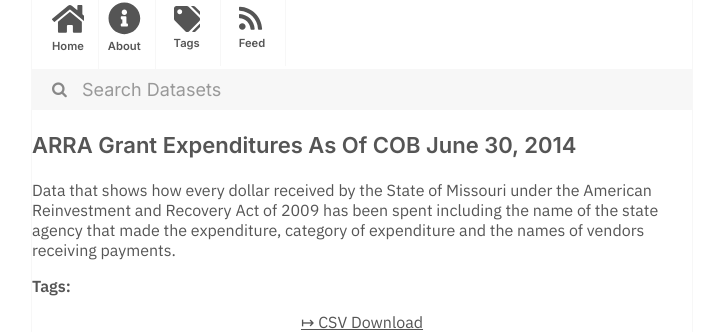
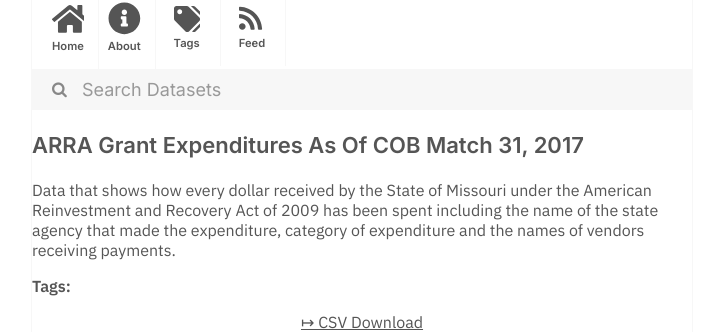
Before and after one commit to dayda-entities/state-of-missouri, a Jekyll site: the page built from _posts/2020-11-10-arra-grant-expenditures-as-of-.md, in a window 1280 px wide. Shown: the part 216-548 px from the top of the page, without its empty margins (278-1001 px from the left). Built offline with Jekyll 4.4.1, drawn with Linux system fonts in a browser that asks for light colours.

```diff
--- a/_posts/2020-11-10-arra-grant-expenditures-as-of-.md
+++ b/_posts/2020-11-10-arra-grant-expenditures-as-of-.md
@@ -1,14 +1,14 @@
 ---
-title: 'ARRA Grant Expenditures As Of COB June 30, 2014'
-created: '2020-11-10T17:23:36.233136'
-modified: '2020-11-10T17:23:36.233142'
+title: 'ARRA Grant Expenditures As Of COB Match 31, 2017'
+created: '2020-11-10T17:23:36.251363'
+modified: '2020-11-10T17:23:36.251369'
 state: active
 type: dataset
 tags: []
 groups:
   - Local Government
-csv_url: 'https://data.mo.gov/api/views/ef66-7b8b/rows.csv?accessType=DOWNLOAD'
-json_url: 'https://data.mo.gov/api/views/ef66-7b8b/rows.json?accessType=DOWNLOAD'
+csv_url: 'https://data.mo.gov/api/views/ekfy-b92c/rows.csv?accessType=DOWNLOAD'
+json_url: 'https://data.mo.gov/api/views/ekfy-b92c/rows.json?accessType=DOWNLOAD'
 layout: post
 
 ---
```
